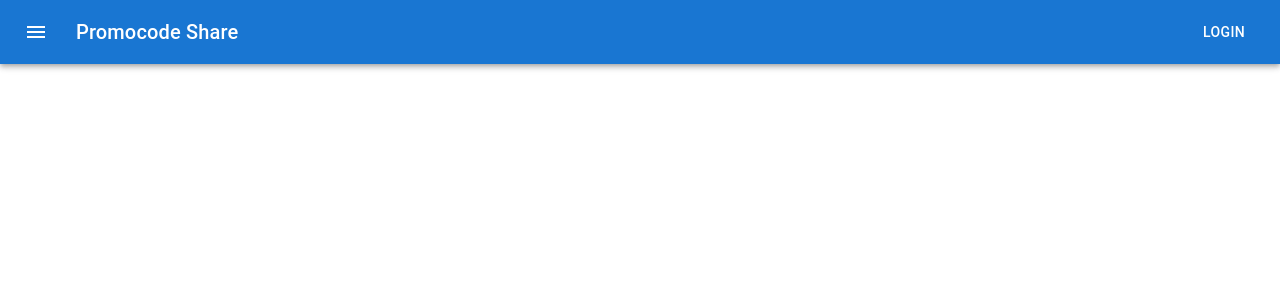
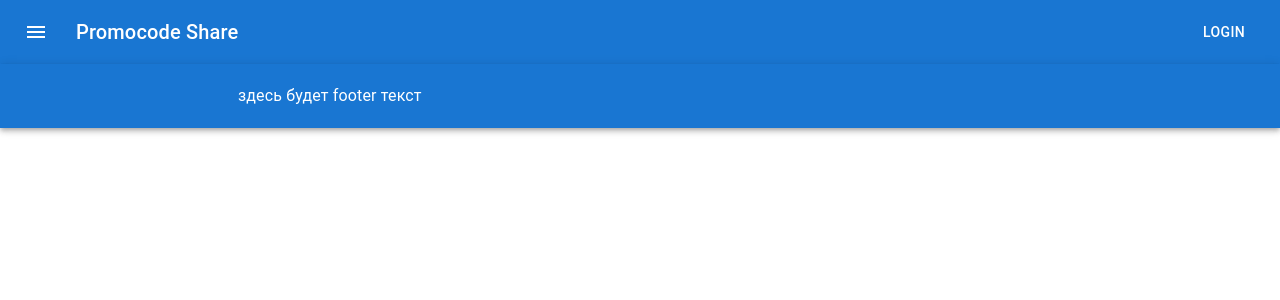
Before and after one commit to ixtreme3/PromocodeShare, a React (Create React App) app in the folder front/: page / in a window 1280 px wide. Shown: the top 300 px of the page. Built offline with nearby package versions, Linux system fonts and the light colour scheme; the HTML template or start-up script is replaced by a standard one.

Commit message:
add footer

```diff
--- a/front/src/App.tsx
+++ b/front/src/App.tsx
@@ -1,10 +1,12 @@
 import React from 'react';
 import ButtonAppBar from './components/buttonAppBar';
+import Footer from './components/footer'
 
 function App() {
   return (
     <div className="App">
       <ButtonAppBar />
+      <Footer />
     </div>
   );
 }
--- /dev/null
+++ b/front/src/components/footer.tsx
@@ -0,0 +1,15 @@
+import { AppBar, Container, Toolbar, Typography } from "@material-ui/core";
+
+export default function Footer() {
+  return (
+    <AppBar position="static" color="primary">
+      <Container maxWidth="md">
+        <Toolbar>
+          <Typography variant="body1" color="inherit">
+            здесь будет footer текст
+          </Typography>
+        </Toolbar>
+      </Container>
+    </AppBar>
+  )
+}
```
